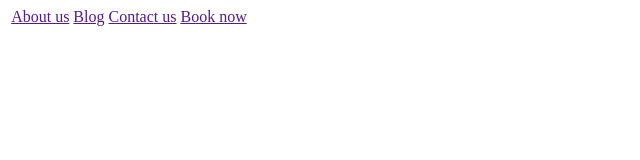
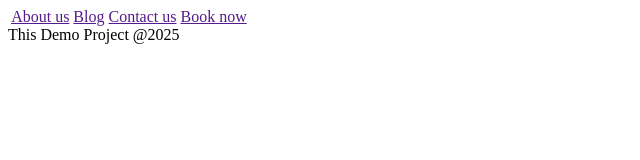
Before and after one commit to FEU-TECH-Advance-Web-Design-Ramirez/AWD-DEMO, a plain HTML site: page index.html in a window 1280 px wide. Shown: the whole page, without its empty margins (0-640 px from the left). Drawn offline with Linux system fonts and the light colour scheme.

Commit message:
feat(landing page): Added basic footer

```diff
--- a/index.html
+++ b/index.html
@@ -12,5 +12,11 @@
 <a href="" class ="btn">Blog</a>
 <a href="" class ="btn">Contact us</a>
 <a href="" class ="btn">Book now</a>
+
+<footer>
+    This Demo Project @2025
+</footer>
+
+
 </body>
 </html>
```
